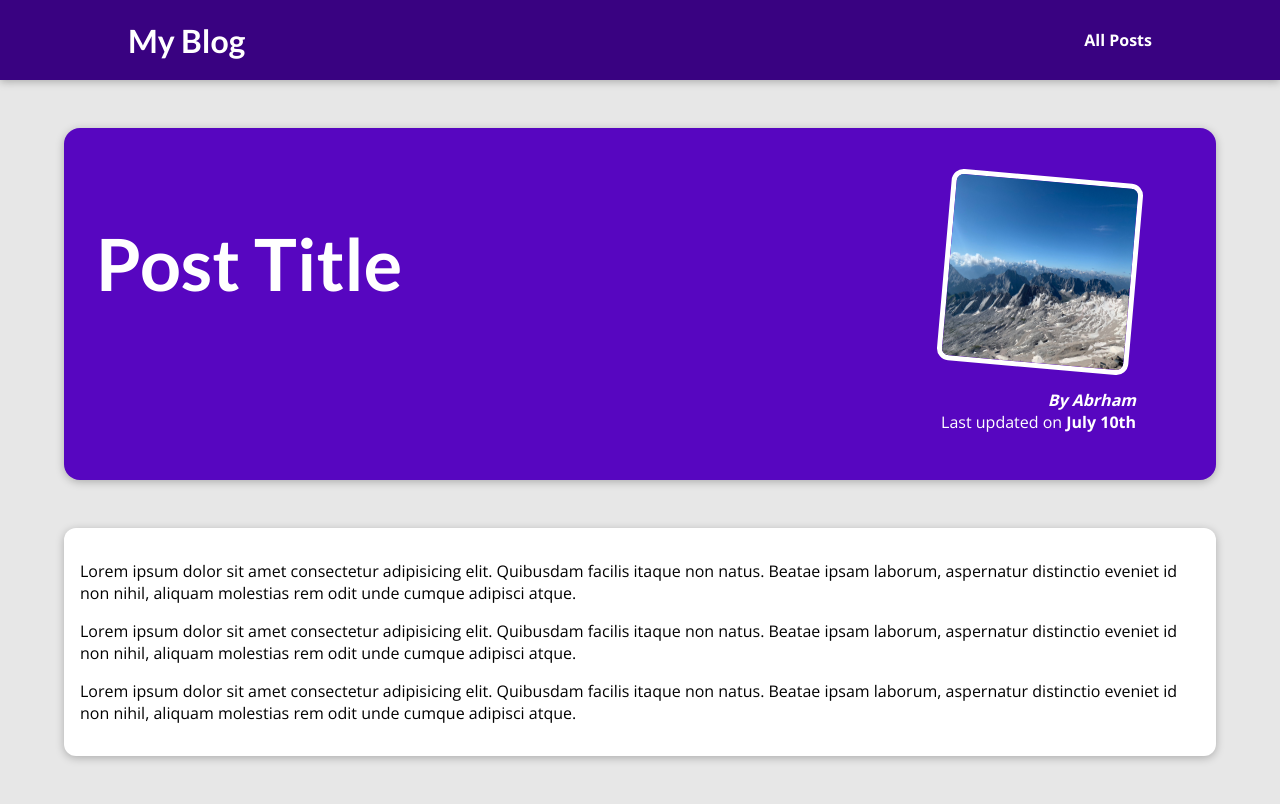
After one commit to AbrhamAb/my_site, a Django app: template blog/templates/blog/post-detail.html in a window 1280 px wide. The commit adds this page. Run offline with Django 4.2, Linux system fonts and the light colour scheme; the template is opened without the code that fills it, so the values that code supplies are empty.

Commit message:
add dummy data into our blog app view

```diff
--- /dev/null
+++ b/blog/static/blog/post-detail.css
@@ -0,0 +1,62 @@
+body {
+  background-color: #e7e7e7;
+}
+
+#main-navigation {
+  background-color: #390281;
+  box-shadow: 0 2px 8px rgba(0, 0, 0, 0.25);
+}
+
+#summary {
+  margin: 8rem auto 3rem auto;
+  padding: 2rem;
+  width: 90%;
+  max-width: 90rem;
+  border-radius: 16px;
+  background-color: #5706c0;
+  position: relative;
+  box-shadow: 0 2px 8px rgba(0, 0, 0, 0.25);
+  height: 22rem;
+}
+
+#summary h2 {
+  color: white;
+  font-size: 4.5rem;
+}
+
+#summary article {
+  position: absolute;
+  top: 2rem;
+  right: 3rem;
+  padding: 1rem 2rem;
+  border-radius: 12px;
+  text-align: right;
+  color: white;
+}
+
+#summary article img {
+  width: 12rem;
+  height: 12rem;
+  border-radius: 12px;
+  transform: rotateZ(5deg);
+  border: 5px solid white;
+  margin-bottom: 1rem;
+}
+
+#summary address {
+  font-weight: bold;
+}
+
+#summary time {
+  font-weight: bold;
+}
+
+main {
+  width: 90%;
+  max-width: 90rem;
+  margin: 3rem auto;
+  background-color: white;
+  padding: 1rem;
+  border-radius: 12px;
+  box-shadow: 0 2px 8px rgba(0, 0, 0, 0.25);
+}
--- a/blog/templates/blog/includes/post.html
+++ b/blog/templates/blog/includes/post.html
@@ -2,7 +2,7 @@
 
 <li>
       <article class="post">
-        <a href="">
+        <a href="{%url "post-detail-page" slug="mountain-hiking"%}">
           <img src="{% static "blog/images/mountains.jpg" %}" alt="Mountain Hiking" />
           <div class="post__content">
             <h3>Mountain Hiking</h3>
--- a/blog/templates/blog/index.html
+++ b/blog/templates/blog/index.html
@@ -23,7 +23,11 @@ My Blog
   <h2>My Latest Thoughts</h2>
 
   <ul>
+    {% for post in posts %}
+
     {% include "blog/includes/post.html" %}
+
+    {%endfor%}
   </ul>
 </section>
 
--- /dev/null
+++ b/blog/templates/blog/post-detail.html
@@ -0,0 +1,42 @@
+{% extends "base.html" %}
+{% load static %}
+
+{% block title %}
+This post title
+{% endblock %}
+
+{% block css_files %}
+<link rel= "stylesheet" href= "{% static "blog/post-detail.css" %}"/>
+{% endblock %}
+
+{% block content %}
+<section id ="summary">
+    <h2> Post Title </h2>
+    <article>
+        <img src="{% static "blog/images/mountains.jpg" %}" alt="Post Title"/>
+        <address> By Abrham </address>
+        <div>
+            Last updated on <time> July 10th </time>
+        </div>
+    </article>
+</section>
+
+<main>
+    <p>
+        Lorem ipsum dolor sit amet consectetur adipisicing elit.
+        Quibusdam facilis itaque non natus. Beatae ipsam laborum,
+        aspernatur distinctio eveniet id non nihil, aliquam molestias rem odit unde cumque adipisci atque.
+    </p>
+    <p>
+        Lorem ipsum dolor sit amet consectetur adipisicing elit.
+        Quibusdam facilis itaque non natus. Beatae ipsam laborum,
+        aspernatur distinctio eveniet id non nihil, aliquam molestias rem odit unde cumque adipisci atque.
+    </p>
+    <p>
+        Lorem ipsum dolor sit amet consectetur adipisicing elit.
+        Quibusdam facilis itaque non natus. Beatae ipsam laborum,
+        aspernatur distinctio eveniet id non nihil, aliquam molestias rem odit unde cumque adipisci atque.
+    </p>
+</main>
+
+{% endblock %}
--- a/templates/base.html
+++ b/templates/base.html
@@ -13,7 +13,7 @@
     <header id="main-navigation">
         <h1><a href="{% url "starting-page" %}">My Blog</a></h1>
     <nav>
-        <a href=" ">All Posts</a>
+        <a href="{%url "posts-page"%} ">All Posts</a>
     </nav>
     </header>
 
```
Also changed, not shown: blog/views.py (+73 -3 lines).
